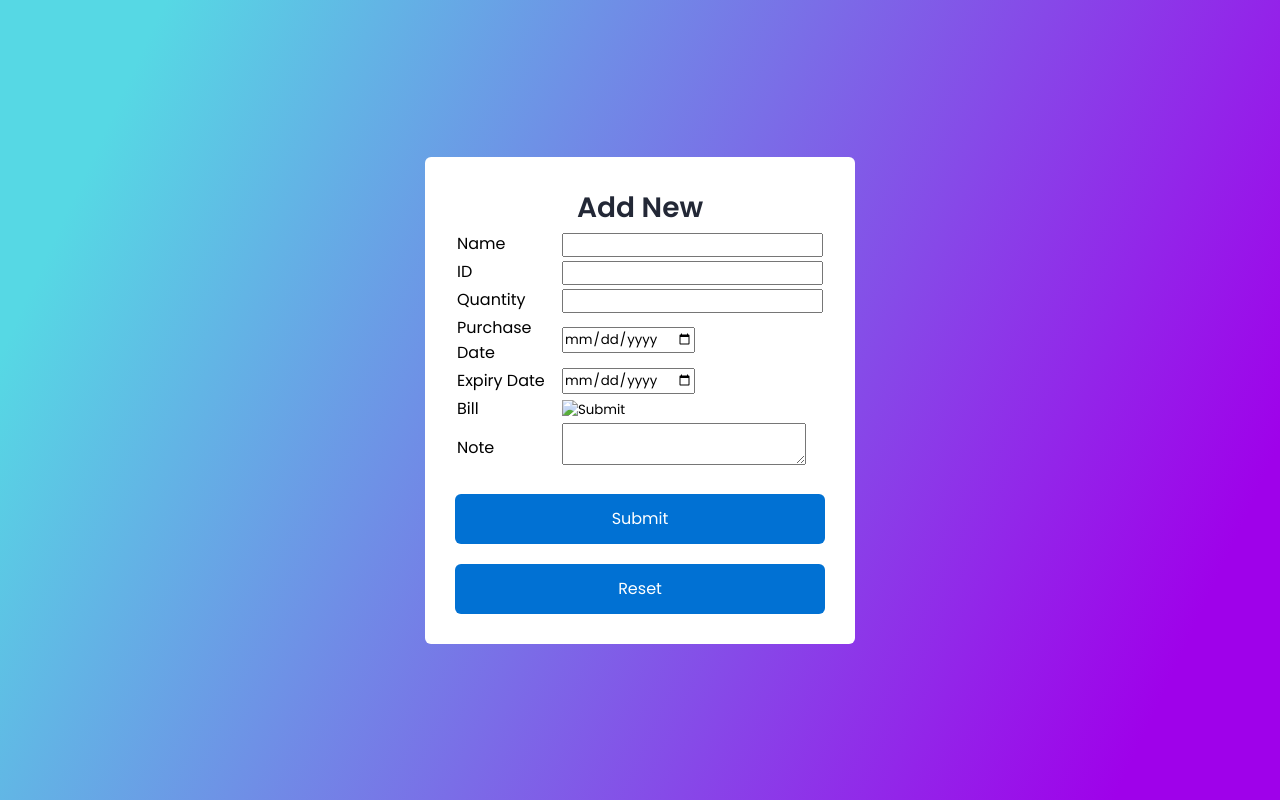
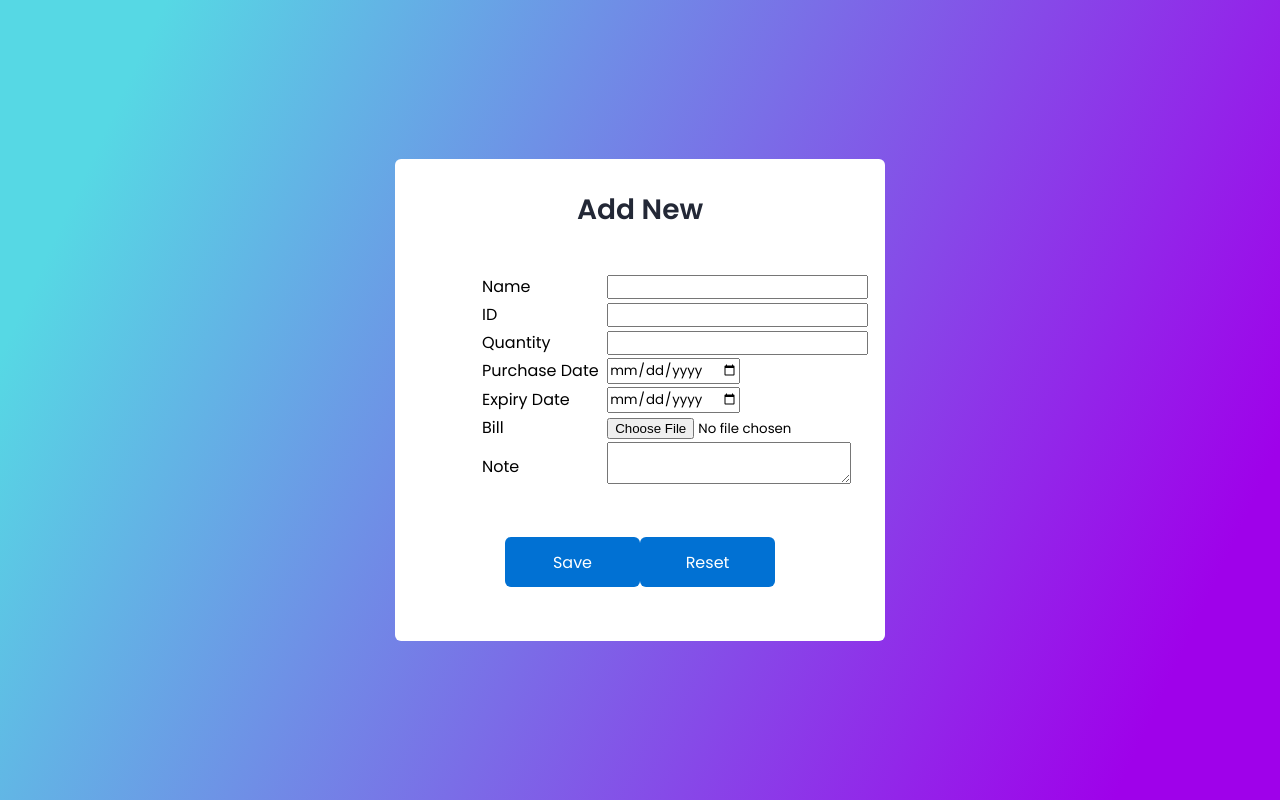
Before and after one commit to AnusreeDas01/project1, a PHP site: page /add_data.php in a window 1280 px wide. Run offline with PHP 8.4, Linux system fonts and the light colour scheme.

Commit message:
Update add_data.php

```diff
--- a/add_data.php
+++ b/add_data.php
@@ -12,7 +12,7 @@
 *{
     margin: 0;
     padding: 0;
-    box-sizing: border-box;
+    /* box-sizing: border-box; */
     font-family: 'Poppins', sans-serif;
 }
 
@@ -41,6 +41,9 @@ header{
 }
 form{
     margin-top: 30px;
+}
+table form tr td{
+    width:140px;
 }
 .form .field{
     position: relative;
@@ -74,7 +77,7 @@ form{
     <div class="form">
     <div class="form-content">
                     <header>Add New</header>
-	<table>
+	<table style="width:100%;margin:40px 55px 0px 55px;">
 		<form action="register.php">
 			<tr>
 				<td>
@@ -121,7 +124,7 @@ form{
                     <label for="img">Bill</label>
 				</td>
 				<td>
-                    <input type="image" name="bill" id="bill">
+                    <input type="file" name="bill" id="bill" style="box-sizing: unset;">
 				</td>
 			</tr>
 			<tr>
@@ -143,13 +146,17 @@ form{
 
 		</form>
 	</table>
-                    <div class="field">
-                           <button name="submit_btn">Submit</button>
+                    <div style="padding: 3vh 10vh;
+    display: flex;
+    justify-content: space-between;">
+                    <div class="field" style="width: 140px;">
+                           <button name="submit_btn">Save</button>
                         </div>
 
-                        <div class="field">
+                        <div class="field" style="width: 140px;">
                             <button name="reset_btn">Reset</button>
                         </div>
+                    </div>
      </div>
 </div>
 </section>
```
